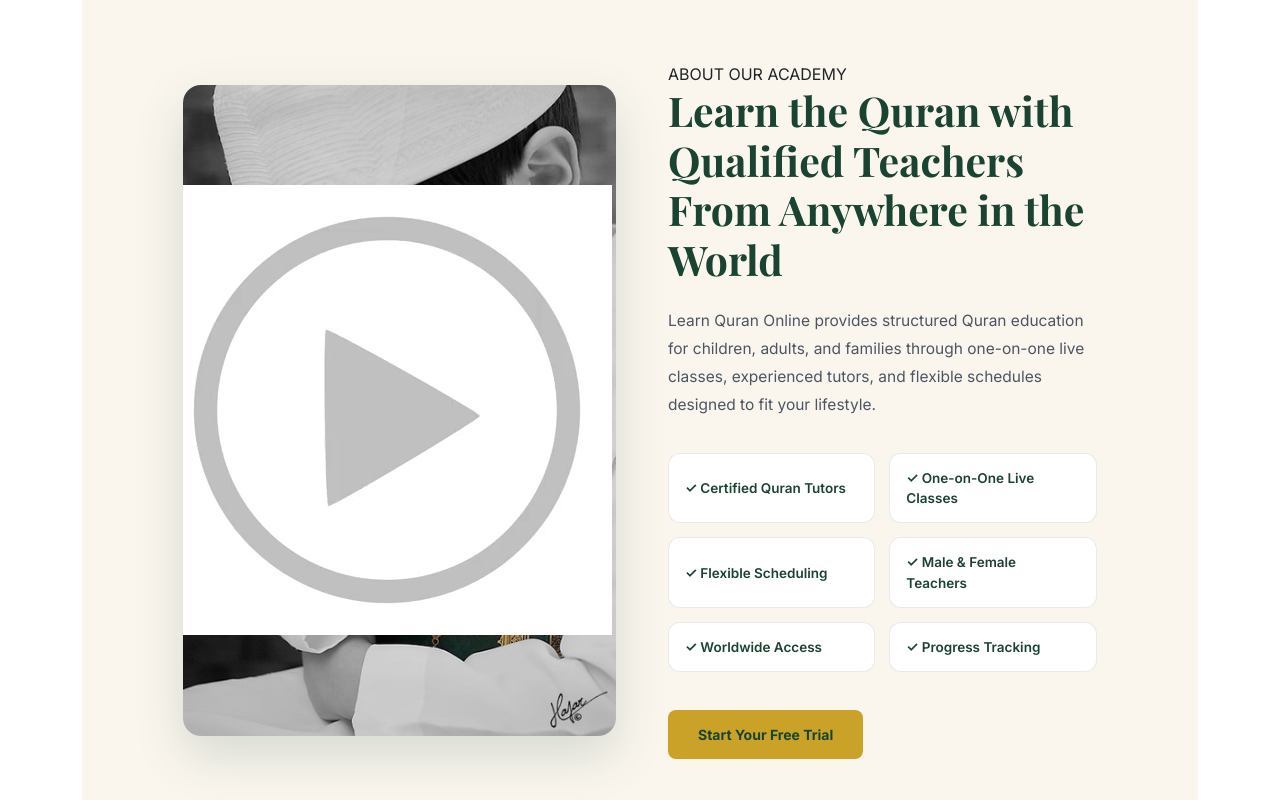
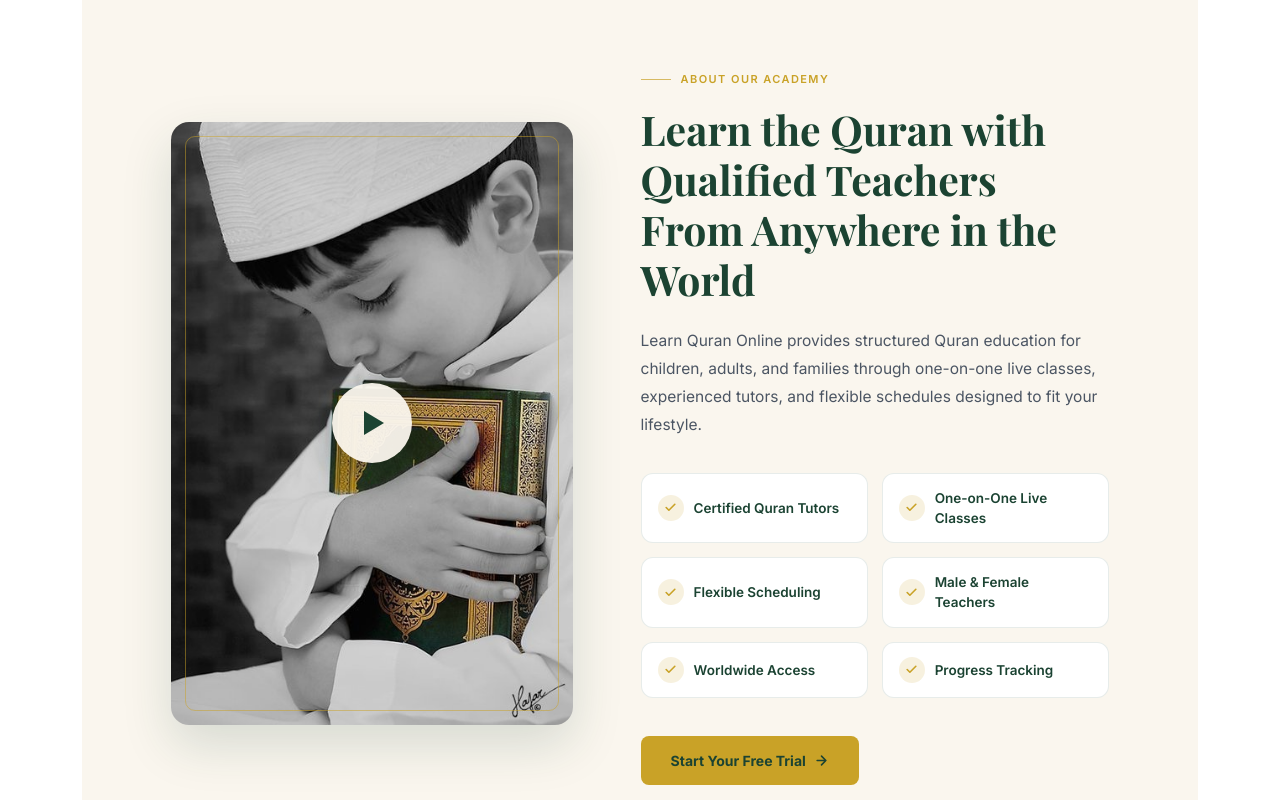
Before and after one commit to Waqashakim1122/Learn-Quran-Online, a React (Create React App) app: page / in a window 1280 px wide. Shown: the part 1740-2540 px from the top of the page. Built offline with nearby package versions, Linux system fonts and the light colour scheme; no server answers; a web font is replaced by a local one.

Commit message:
Refactor About component structure and features
Refactor About component to use a features array and improve layout.

```diff
--- a/src/MyComponents/About/About.jsx
+++ b/src/MyComponents/About/About.jsx
@@ -1,47 +1,42 @@
 import React from "react";
 import "./About.css";
 import Aboutimg from "../../assetes/about-img.jpg";
-import Aboutplybuton from "../../assetes/Play-Button.gif";
+
+const features = [
+  "Certified Quran Tutors",
+  "One-on-One Live Classes",
+  "Flexible Scheduling",
+  "Male & Female Teachers",
+  "Worldwide Access",
+  "Progress Tracking",
+];
 
 const About = ({ setPlaystate }) => {
   return (
     <section className="about-section">
-      <div className="container">
-        <div className="row align-items-center g-5">
+      <div className="about-grid">
 
         {/* Image Side */}
-          <div className="col-lg-6">
         <div className="about-image-wrapper">
-
           <img
             src={Aboutimg}
-                alt="Learn Quran Online"
+            alt="Student learning Quran"
             className="about-img"
           />
+          <div className="about-image-frame"></div>
 
           <button
             type="button"
             className="video-btn"
             aria-label="Play Introduction Video"
             onClick={() => setPlaystate(true)}
-              >
-                <img
-                  src={Aboutplybuton}
-                  alt="Play Video"
-                  className="play-icon"
-                />
-              </button>
-
-            </div>
+          ></button>
         </div>
 
         {/* Content Side */}
-          <div className="col-lg-6">
         <div className="about-content">
 
-              <span className="section-tag">
-                ABOUT OUR ACADEMY
-              </span>
+          <div className="about-eyebrow">About Our Academy</div>
 
           <h2 className="about-title">
             Learn the Quran with Qualified Teachers From Anywhere in the World
@@ -55,41 +50,27 @@ const About = ({ setPlaystate }) => {
           </p>
 
           <div className="about-features">
-
-                <div className="feature-card">
-                  ✓ Certified Quran Tutors
+            {features.map((feature, i) => (
+              <div className="feature-card" key={i}>
+                <div className="feature-card-icon">
+                  <svg viewBox="0 0 24 24" fill="none" stroke="currentColor" strokeWidth="3" strokeLinecap="round" strokeLinejoin="round">
+                    <polyline points="20 6 9 17 4 12" />
+                  </svg>
                 </div>
-
-                <div className="feature-card">
-                  ✓ One-on-One Live Classes
+                {feature}
               </div>
-
-                <div className="feature-card">
-                  ✓ Flexible Scheduling
-                </div>
-
-                <div className="feature-card">
-                  ✓ Male & Female Teachers
-                </div>
-
-                <div className="feature-card">
-                  ✓ Worldwide Access
-                </div>
-
-                <div className="feature-card">
-                  ✓ Progress Tracking
-                </div>
-
+            ))}
           </div>
 
           <a href="#contact" className="about-btn">
             Start Your Free Trial
+            <svg viewBox="0 0 24 24" fill="none" stroke="currentColor" strokeWidth="2.5" strokeLinecap="round" strokeLinejoin="round">
+              <path d="M5 12h14M12 5l7 7-7 7" />
+            </svg>
           </a>
 
         </div>
-          </div>
 
-        </div>
       </div>
     </section>
   );
```
Lines whose indentation alone changed are shown as unchanged.
